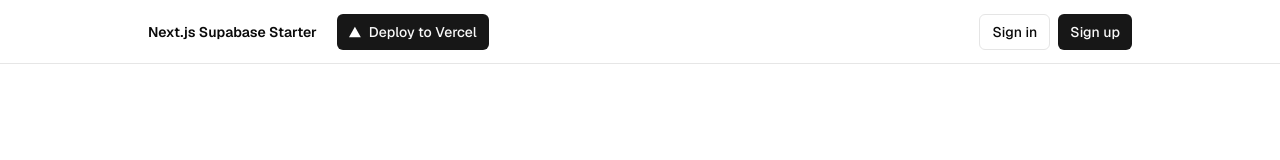
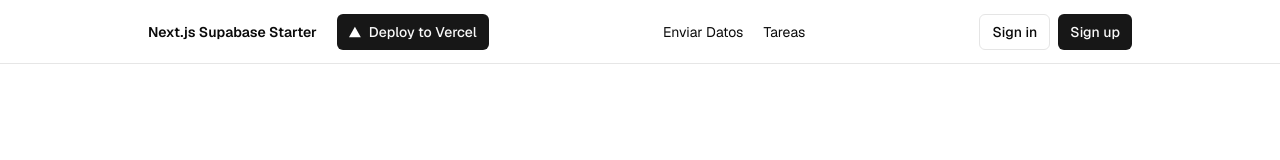
Before and after one commit to pedro-donoso/nextjs-supabase, a Next.js app: page /notes in a window 1280 px wide. Shown: the top 160 px of the page. Built offline with nearby package versions, Linux system fonts and the light colour scheme; no server answers; the database is empty.

Commit message:
agrego links

```diff
--- a/app/layout.tsx
+++ b/app/layout.tsx
@@ -47,6 +47,12 @@ export default function RootLayout({
                       <DeployButton />
                     </div>
                   </div>
+
+                  <div className="flex gap-5 items-center">
+                    <Link href="/send-data">Enviar Datos</Link>
+                    <Link href="/tasks">Tareas</Link>
+                  </div>
+
                   {!hasEnvVars ? <EnvVarWarning /> : <HeaderAuth />}
                 </div>
               </nav>
--- a/app/notes/page.tsx
+++ b/app/notes/page.tsx
@@ -1,11 +1,7 @@
-// app/notes/page.js
 'use client'
 
 import { createBrowserClient } from "@supabase/ssr";
 import { useEffect, useState } from 'react';
-
-// Si ya tienes el cliente creado en otro archivo, puedes importarlo
-// import { createClient } from '@/utils/supabase/client';
 
 const supabase = createBrowserClient(
   process.env.NEXT_PUBLIC_SUPABASE_URL!,
```
